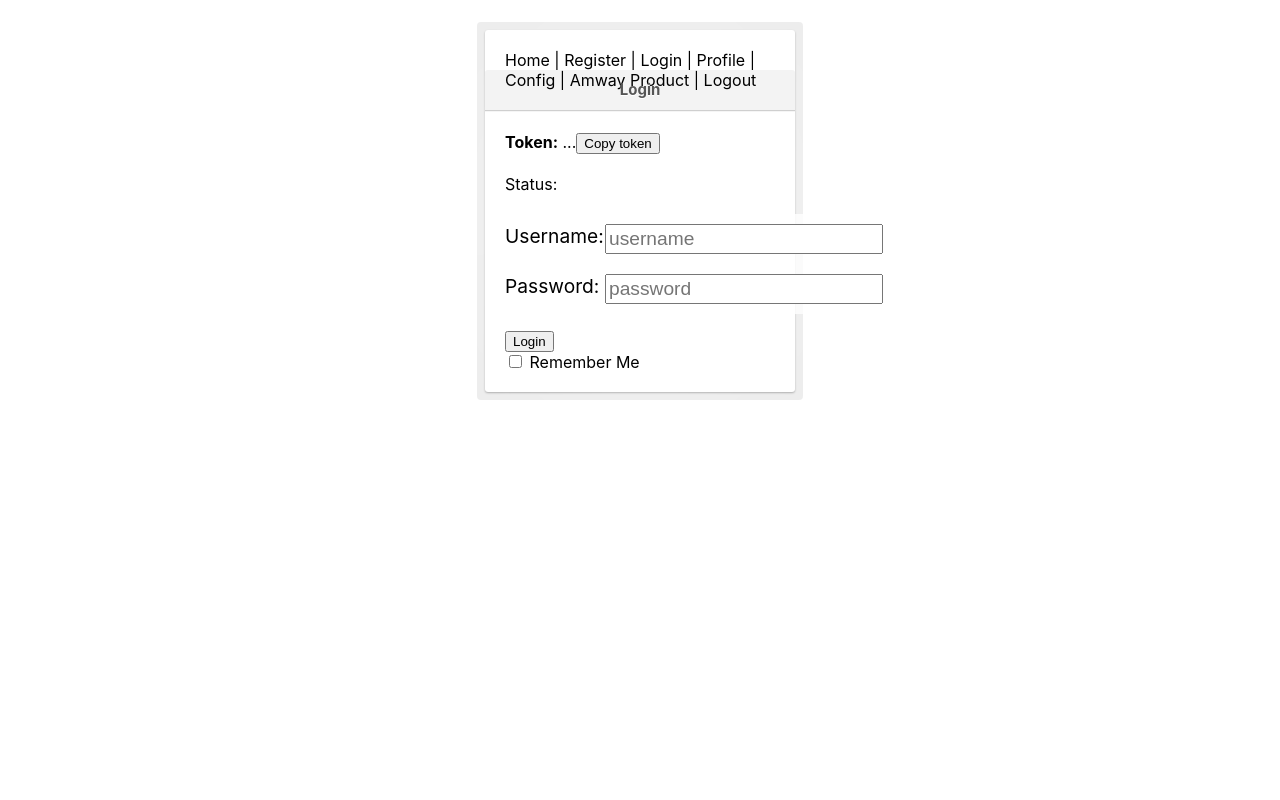
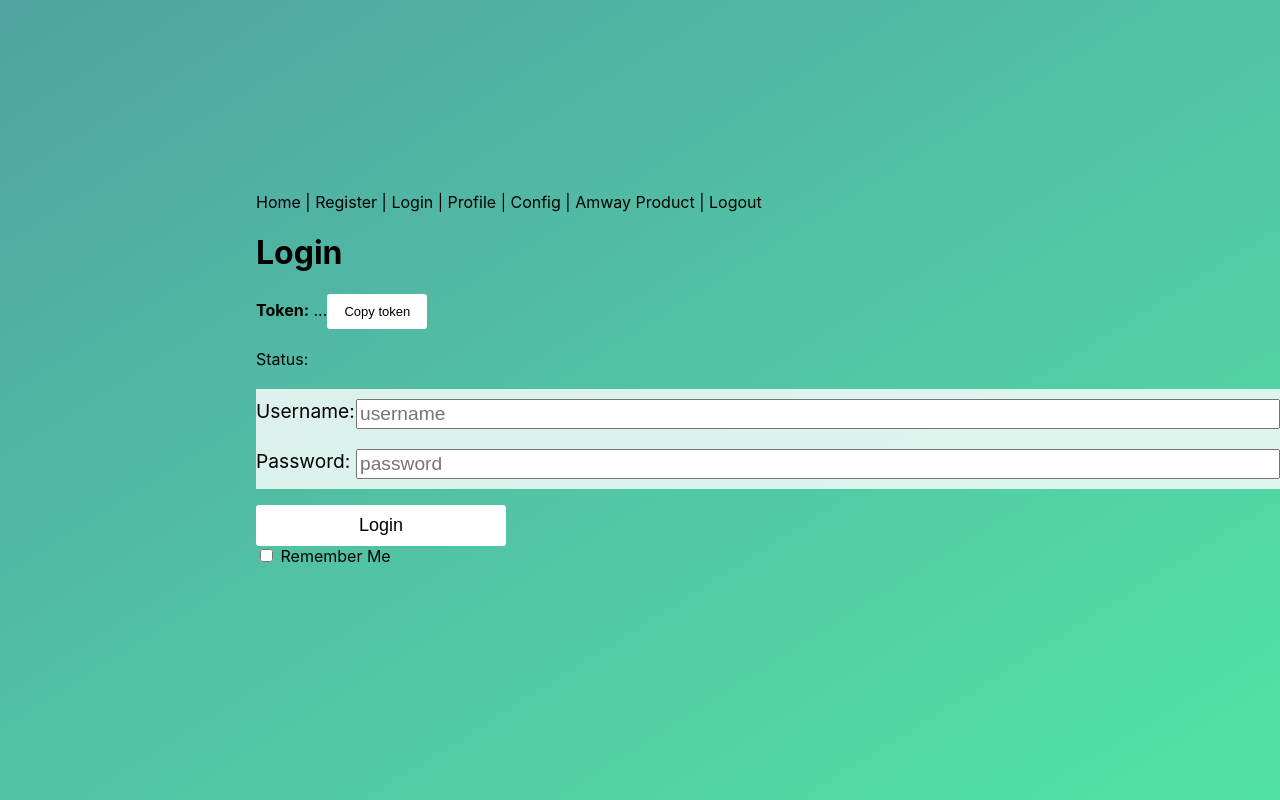
Before and after one commit to SingKup/MiniProject, a Next.js app in the folder frontend/miniproject-client/: page /login in a window 1280 px wide. Built offline with nearby package versions, Linux system fonts and the light colour scheme.

Commit message:
BUGGGGGGGGGGGGGGGGGG

```diff
--- a/frontend/miniproject-client/pages/getConfig.js
+++ b/frontend/miniproject-client/pages/getConfig.js
@@ -3,13 +3,14 @@ import Head from 'next/head'
 import config from '../config/config'
 import styles from '../styles/Home.module.css'
 import Navbar from '../components/navbar'
+import logincss from '../styles/logincss.module.css'
 
 const GetConfig = () => {
     return (<Layout>
         <Head>
             <title>Get Config</title>
         </Head>
-        <div className={styles.container}>
+        <div className={styles.container} className={logincss.wrapper}>
             <Navbar />
             <h2> Get Configuration from ../config/config.js </h2>
             <b>Config: </b> {JSON.stringify(config)}
--- a/frontend/miniproject-client/pages/index.js
+++ b/frontend/miniproject-client/pages/index.js
@@ -2,6 +2,7 @@ import Head from 'next/head'
 import Layout from '../components/layout'
 import Navbar from '../components/navbar'
 import styles from '../styles/Home.module.css'
+import logincss from '../styles/logincss.module.css'
 
 export default function Home({ token }) {
 
@@ -10,7 +11,7 @@ export default function Home({ token }) {
     <Head>
         <title>First Page</title>
     </Head>
-    <div className={styles.container}>
+    <div className = {logincss.wrapper}>
         <Navbar />
         <h1>Home page</h1>
         No login required!
--- a/frontend/miniproject-client/pages/login.js
+++ b/frontend/miniproject-client/pages/login.js
@@ -63,11 +63,11 @@ export default function Login({ token }) {
             <Head>
                 <title>Login</title>
             </Head>
-            <div className={logincss.login}>
+            <div className={logincss.wrapper}>
                 <Navbar />
                 <h1>Login</h1>
                 <div><b>Token:</b> {token.substring(0, 15)}...
-                <button onClick={copyText}> Copy token </button>
+                <button className = {logincss.button1} onClick={copyText}> Copy token </button>
                 </div>
                 <br/>
                 <div>
@@ -76,7 +76,7 @@ export default function Login({ token }) {
                 <br />
                     {loginForm()}
                 <div>
-                    <button onClick={login}>Login</button>
+                    <button className={logincss.button} onClick={login} >Login</button>
                 </div>
                 <div>
                 <input type="checkbox"
--- a/frontend/miniproject-client/pages/logout.js
+++ b/frontend/miniproject-client/pages/logout.js
@@ -5,6 +5,7 @@ import { useEffect, useState } from 'react'
 import styles from '../styles/Home.module.css'
 import axios from 'axios'
 import config from '../config/config'
+import logincss from '../styles/logincss.module.css'
 
 export default function Logout({ token }) {
 
@@ -25,7 +26,7 @@ export default function Logout({ token }) {
             <Head>
                 <title>User Amway Products</title>
             </Head>
-            <div className={styles.container}>
+            <div className={styles.container} className={logincss.wrapper}>
                 <Navbar />
                 <h1>Logout</h1>
                 <div>
--- a/frontend/miniproject-client/pages/profile.js
+++ b/frontend/miniproject-client/pages/profile.js
@@ -6,6 +6,7 @@ import styles from '../styles/Home.module.css'
 import axios from 'axios'
 import withAuth from '../components/withAuth'
 import config from '../config/config'
+import logincss from '../styles/logincss.module.css'
 
 const Profile1 = ({ token }) => {
 
@@ -35,7 +36,7 @@ const Profile1 = ({ token }) => {
             <Head>
                 <title>User Profile</title>
             </Head>
-            <div className={styles.container}>
+            <div className={styles.container} className={logincss.wrapper}>
                 <Navbar />
                 <h1>User Profile</h1>
                 <div>
--- a/frontend/miniproject-client/styles/logincss.module.css
+++ b/frontend/miniproject-client/styles/logincss.module.css
@@ -1,92 +1,44 @@
-    .login {
-    position: relative;
-    margin: 30px auto;
-    padding: 20px 20px 20px;
-    width: 310px;
-    background: white;
-    border-radius: 3px;
-    -webkit-box-shadow: 0 0 200px rgba(255, 255, 255, 0.5), 0 1px 2px rgba(0, 0, 0, 0.3);
-    box-shadow: 0 0 200px rgba(255, 255, 255, 0.5), 0 1px 2px rgba(0, 0, 0, 0.3);
-  }
+.wrapper{
+	background: #50a3a2;
+background: -webkit-linear-gradient(top left, #50a3a2 0%, #53e3a6 100%);
+background: -moz-linear-gradient(top left, #50a3a2 0%, #53e3a6 100%);
+background: -o-linear-gradient(top left, #50a3a2 0%, #53e3a6 100%);
+background: linear-gradient(to bottom right, #50a3a2 0%, #53e3a6 100%);
 
-  .login:before {
-    content: '';
-    position: absolute;
-    top: -8px;
-    right: -8px;
-    bottom: -8px;
-    left: -8px;
-    z-index: -1;
-    background: rgba(0, 0, 0, 0.08);
-    border-radius: 4px;
-  }
+	position: absolute;
+	left: 0;
+	width: 100%;
+	height: 100%;
+	overflow: center;
+  padding-left: 20%;
+  padding-top: 15%;
 
-  .login h1 {
-    margin: -20px -20px 21px;
-    line-height: 40px;
-    font-size: 15px;
-    font-weight: bold;
-    color: #555;
-    text-align: center;
-    text-shadow: 0 1px white;
-    background: #f3f3f3;
-    border-bottom: 1px solid #cfcfcf;
-    border-radius: 3px 3px 0 0;
-    background-image: -webkit-linear-gradient(top, whiteffd, #eef2f5);
-    background-image: -moz-linear-gradient(top, whiteffd, #eef2f5);
-    background-image: -o-linear-gradient(top, whiteffd, #eef2f5);
-    background-image: linear-gradient(to bottom, whiteffd, #eef2f5);
-    -webkit-box-shadow: 0 1px whitesmoke;
-    box-shadow: 0 1px whitesmoke;
-  }
+}
 
-  .login p {
-    margin: 20px 0 0;
-  }
+.button{
+  appearance: none;
+  outline: 0;
+  background-color: white;
+  border: 0;
+  padding: 10px 15px;
+  border-radius: 3px;
+  width: 250px;
+  cursor: pointer;
+  font-size: 18px;
+  transition-duration: 0.25s;
 
-  .login p:first-child {
-    margin-top: 0;
-  }
+}
 
-  .login input[type=text], .login input[type=password] {
-    width: 278px;
-  }
+.button1{
+  appearance: none;
+  outline: 0;
+  background-color: white;
+  border: 0;
+  padding: 10px 15px;
+  border-radius: 3px;
+  width: 100px;
+  cursor: pointer;
+  font-size: 13px;
+  transition-duration: 0.25s;
 
-  .login p.remember_me {
-    float: left;
-    line-height: 31px;
-  }
-
-  .login p.remember_me label {
-    font-size: 12px;
-    color: #777;
-    cursor: pointer;
-  }
-
-  .login p.remember_me input {
-    position: relative;
-    bottom: 1px;
-    margin-right: 4px;
-    vertical-align: middle;
-  }
-
-  .login p.submit {
-    text-align: right;
-  }
-
-  .login-help {
-    margin: 20px 0;
-    font-size: 11px;
-    color: white;
-    text-align: center;
-    text-shadow: 0 1px #2a85a1;
-  }
-
-  .login-help a {
-    color: #cce7fa;
-    text-decoration: none;
-  }
-
-  .login-help a:hover {
-    text-decoration: underline;
-  }
+}
```
Also changed, not shown: frontend/miniproject-client/components/proAuth.js (added, +19 -0 lines), frontend/miniproject-client/pages/editproduct.js (+15 -13 lines), frontend/miniproject-client/pages/presentproduct.js (+6 -5 lines), frontend/miniproject-client/pages/register.js (+6 -5 lines), 2 other files (tests, documents, lock files or other folders).
